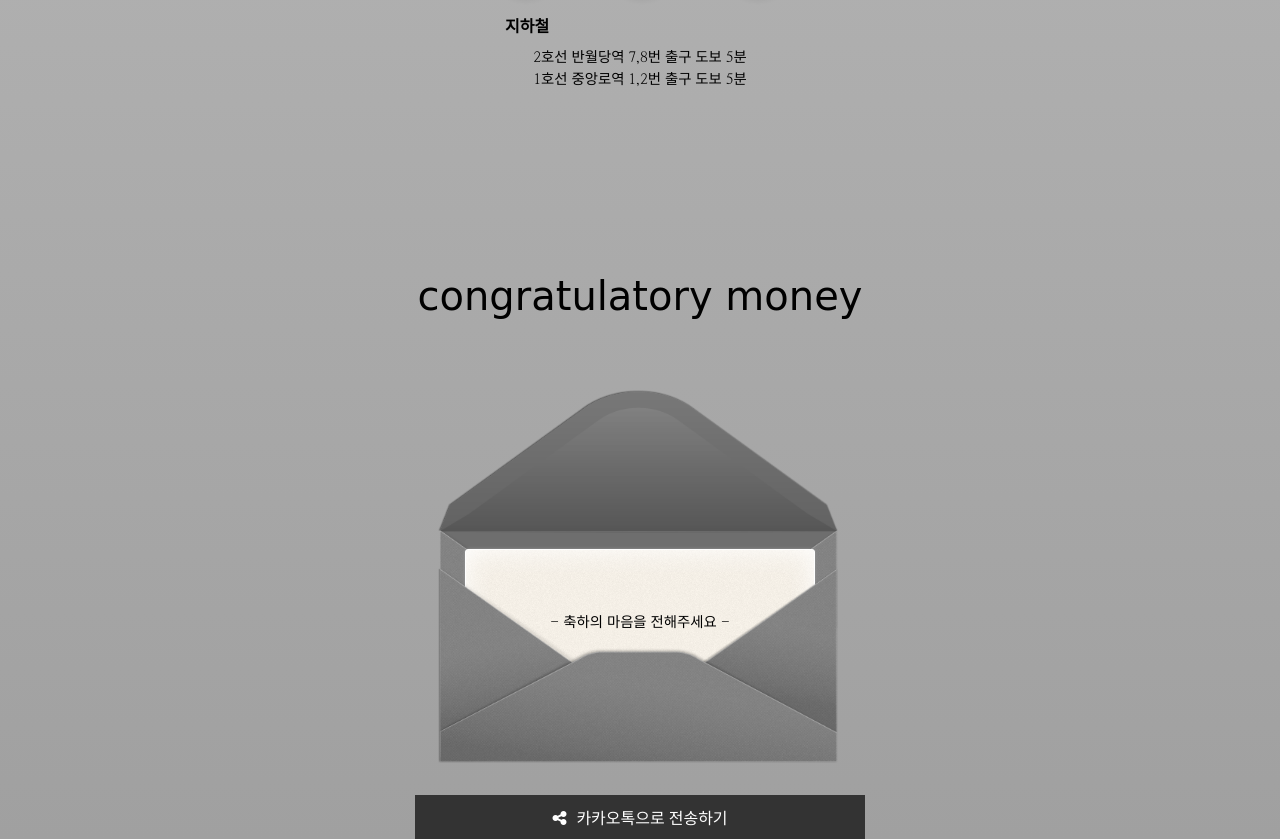
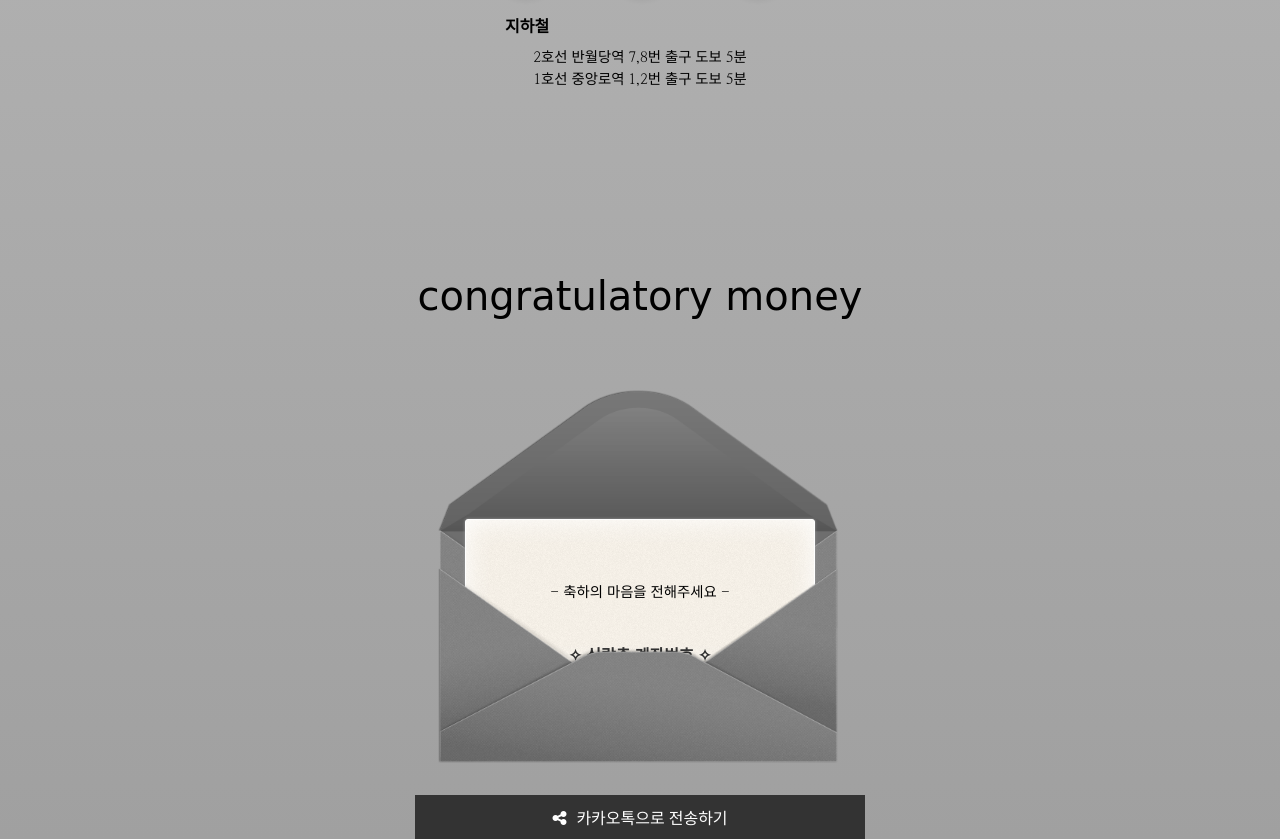
Before and after one commit to nahyun1130/wedding-sample, a plain HTML site: page index.html in a window 1280 px wide. Shown: the part 3308-4147 px from the top of the page. Drawn offline with nearby package versions, Linux system fonts and the light colour scheme; a web font is replaced by a local one.

Commit message:
second commit

```diff
--- a/css/style.css
+++ b/css/style.css
@@ -491,7 +491,7 @@ section:nth-child(6) h3 {
     height: 446px;
     position: relative;
     top: 0px;
-    transition: all 1s ease-in-out .3s;
+    transition: all 0.7s ease-in-out .1s;
 }
 
 #form_wrap:before {
@@ -529,11 +529,14 @@ section:nth-child(6) h3 {
 #form_wrap:hover form {
     height: 400px;
 }
-
+#form_wrap:hover form #bank2 {
+    position: relative;
+    z-index: 99;
+}
 form {
     background: #ffffff url('../images/letter_bg.png');
     position: relative;
-    top: 200px;
+    top: 170px;
     overflow: hidden;
     height: 150px;
     width: 350px;
@@ -542,7 +545,7 @@ form {
     border: 1px solid #fff;
     border-radius: 3px;
     box-shadow: 0px 0px 3px #9d9d9d, inset 0px 0px 27px #fff;
-    transition: all 1s ease-in-out .3s;
+    transition: all 1s .3s;
 }
 form br {
     display: none;
@@ -559,6 +562,7 @@ form p {
 }
 form span {
     font-size: 0.9rem;
+
 }
 form span i {
     padding-left: 10px;
```
